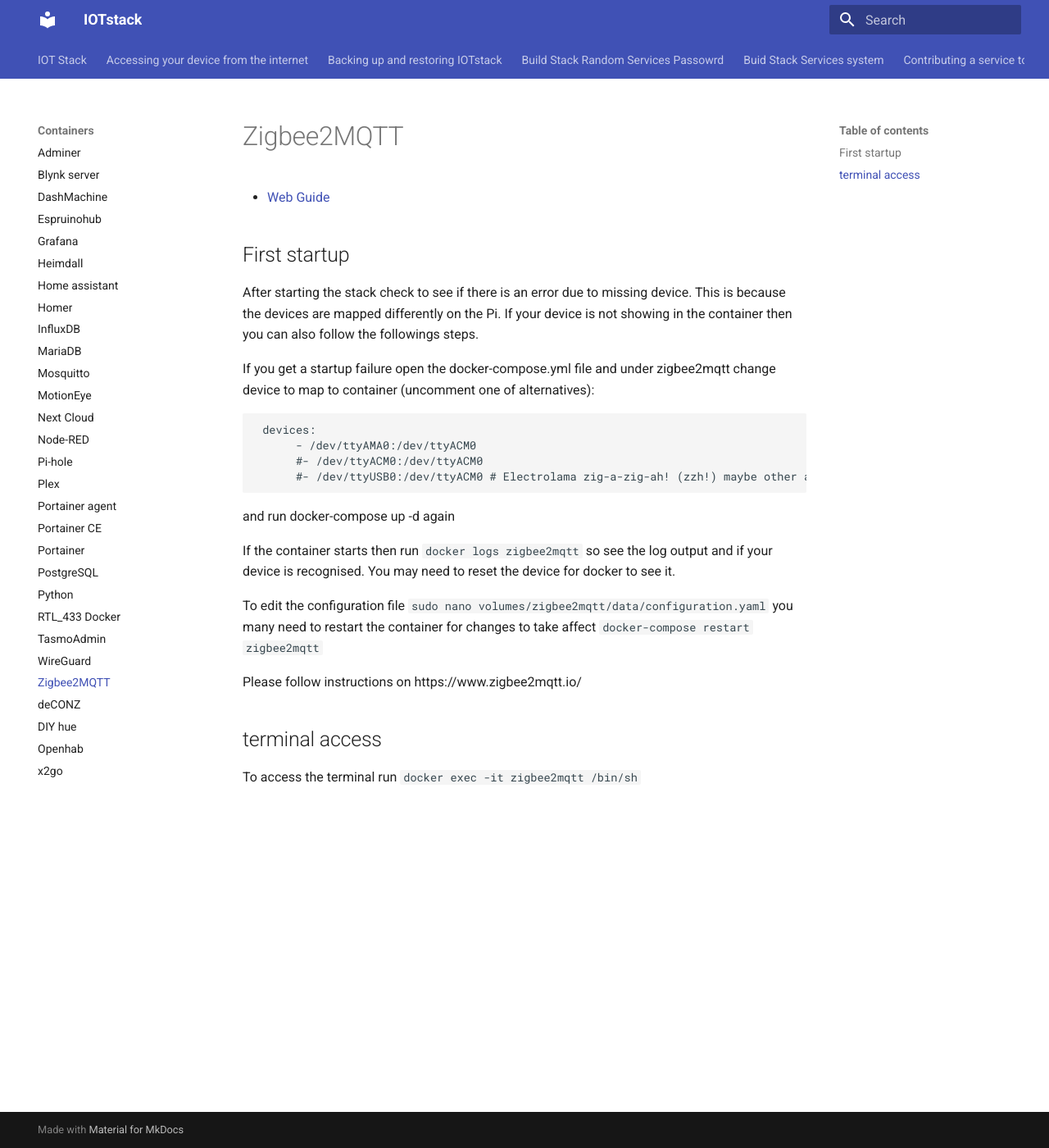
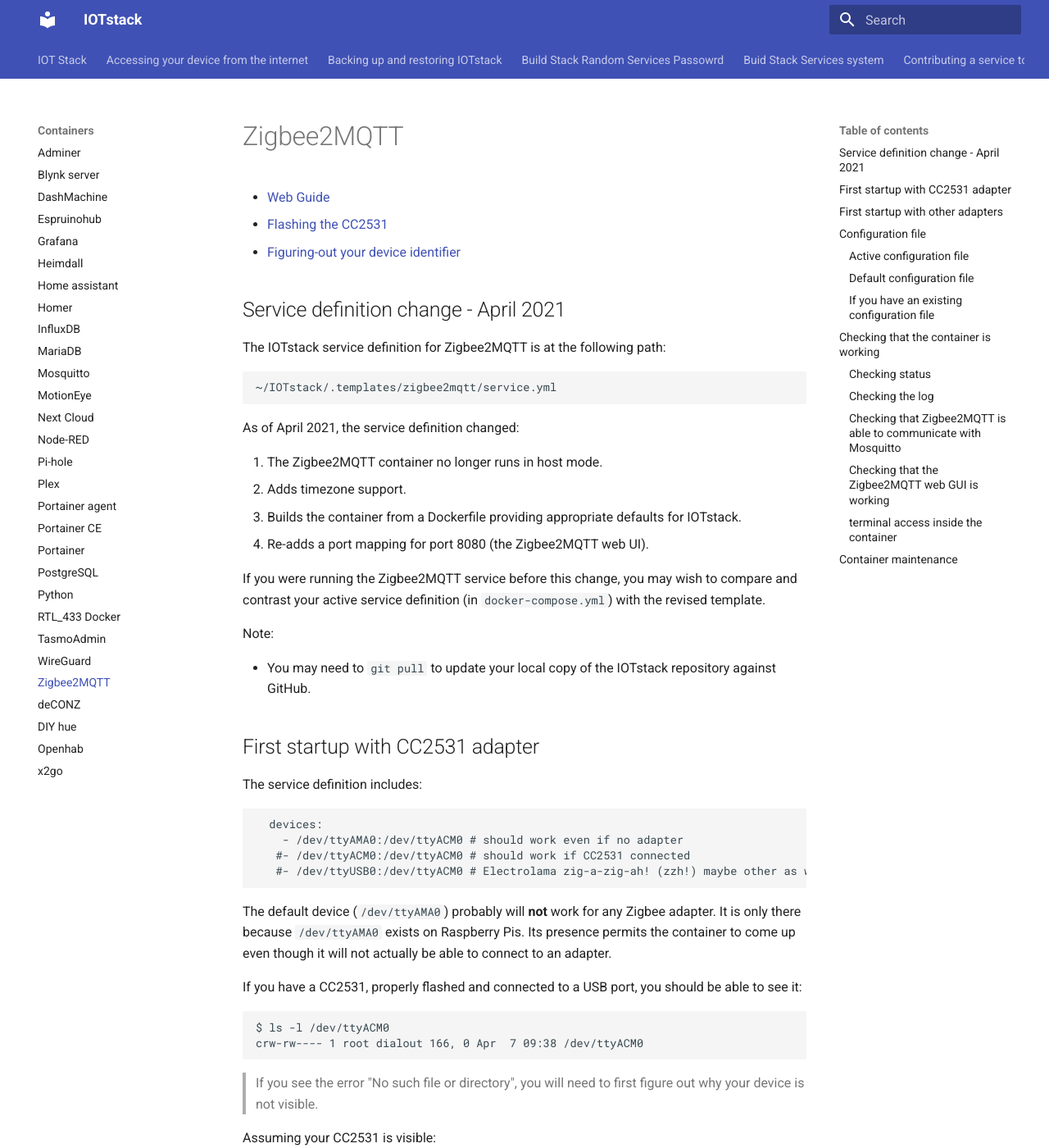
Before and after one commit to gcgarner/IOTstack, an MkDocs documentation site: the page built from docs/Containers/Zigbee2MQTT.md, in a window 1280 px wide and 1400 px high. Shown: the whole window at 82% size. Built offline with MkDocs 1.6.1 and Material for MkDocs 9.7.7, drawn with Linux system fonts in a browser that asks for light colours; some of the changed text lies outside the part shown.

Commit message:
Zigbee2MQTT - IOTstack-friendliness - PR 1 of 2 (master branch)
Changes Zigbee2MQTT service definition:

1. Moves container out of host mode.
2. Re-adds port 8080:8080 mapping (web UI).
3. Adds TZ environment variable (to make it clear container supports this).
4. More comments on devices list.
5. Adds new-menu network (iotstack_nw).
6. Builds container from Dockerfile to support sensible IOTstack defaults:
	* Referencing Mosquitto by container name rather than localhost
	* Enables Zigbee2MQTT web UI by default
7. Expands documentation.

First-time users should only ever have to work out how their adapter presents itself and define it appropriately in the device list.

Dockerfile-based build will not be picked up unless user recreates the service from its template.

Changes to internal default configuration file will not overwrite existing configuration files. Internal defaults will only become active on first install or if persistent storage area is erased.

Also changes service definition for Zigbee2MQTT_Assistant:

1. Adds new-menu network (iotstack_nw).

````diff
--- a/docs/Containers/Zigbee2MQTT.md
+++ b/docs/Containers/Zigbee2MQTT.md
@@ -1,27 +1,221 @@
 # Zigbee2MQTT
-* [Web Guide](https://www.zigbee2mqtt.io/information/docker.html)
 
-## First startup
+* [Web Guide](https://www.zigbee2mqtt.io)
+* [Flashing the CC2531](https://www.zigbee2mqtt.io/information/flashing_the_cc2531.html)
+* [Figuring-out your device identifier](https://www.zigbee2mqtt.io/getting_started/running_zigbee2mqtt.html)
 
-After starting the stack check to see if there is an error due to missing device. This is because the devices are mapped differently on the Pi. If your device is not showing in the container then you can also follow the followings steps.
+## Service definition change - April 2021
 
-If you get a startup failure open the docker-compose.yml file and under zigbee2mqtt change device to map to container (uncomment one of alternatives):
+The IOTstack service definition for Zigbee2MQTT is at the following path:
 
-```yml
- devices:
-      - /dev/ttyAMA0:/dev/ttyACM0
-      #- /dev/ttyACM0:/dev/ttyACM0
-      #- /dev/ttyUSB0:/dev/ttyACM0 # Electrolama zig-a-zig-ah! (zzh!) maybe other as well
+```
+~/IOTstack/.templates/zigbee2mqtt/service.yml
 ```
 
-and run docker-compose up -d again
+As of April 2021, the service definition changed:
 
-If the container starts then run `docker logs zigbee2mqtt` so see the log output and if your device is recognised. You may need to reset the device for docker to see it.
+1. The Zigbee2MQTT container no longer runs in host mode.
+2. Adds timezone support.
+3. Builds the container from a Dockerfile providing appropriate defaults for IOTstack.
+4. Re-adds a port mapping for port 8080 (the Zigbee2MQTT web UI).
 
-To edit the configuration file `sudo nano volumes/zigbee2mqtt/data/configuration.yaml` you many need to restart the container for changes to take affect `docker-compose restart zigbee2mqtt`
+If you were running the Zigbee2MQTT service before this change, you may wish to compare and contrast your active service definition (in `docker-compose.yml`) with the revised template.
 
-Please follow instructions on https://www.zigbee2mqtt.io/
+Note:
 
-## terminal access
+* You may need to `git pull` to update your local copy of the IOTstack repository against GitHub.
 
-To access the terminal run `docker exec -it zigbee2mqtt /bin/sh`
+## First startup with CC2531 adapter
+
+The service definition includes:
+
+```
+  devices:
+    - /dev/ttyAMA0:/dev/ttyACM0 # should work even if no adapter
+   #- /dev/ttyACM0:/dev/ttyACM0 # should work if CC2531 connected
+   #- /dev/ttyUSB0:/dev/ttyACM0 # Electrolama zig-a-zig-ah! (zzh!) maybe other as well
+```
+
+The default device (`/dev/ttyAMA0`) probably will **not** work for any Zigbee adapter. It is only there because `/dev/ttyAMA0` exists on Raspberry Pis. Its presence permits the container to come up even though it will not actually be able to connect to an adapter.
+
+If you have a CC2531, properly flashed and connected to a USB port, you should be able to see it:
+
+```
+$ ls -l /dev/ttyACM0
+crw-rw---- 1 root dialout 166, 0 Apr  7 09:38 /dev/ttyACM0
+```
+
+> If you see the error "No such file or directory", you will need to first figure out why your device is not visible.
+
+Assuming your CC2531 is visible:
+
+1. Change the device mapping in `docker-compose.yml` to deactivate `ttyAMA0` in favour of activating `ttyACM0`:
+
+	```
+	  devices:
+	   #- /dev/ttyAMA0:/dev/ttyACM0 # should work even if no adapter
+	    - /dev/ttyACM0:/dev/ttyACM0 # should work if CC2531 connected
+	   #- /dev/ttyUSB0:/dev/ttyACM0 # Electrolama zig-a-zig-ah! (zzh!) maybe other as well
+	```
+
+2. Bring up the container:
+
+	```
+	$ cd ~/IOTstack
+	$ docker-compose up -d zigbee2mqtt
+	```
+
+You can also follow the instructions in the Zigbee2MQTT documentation to [work out the identifier of your device](https://www.zigbee2mqtt.io/getting_started/running_zigbee2mqtt.html) and use that instead of `/dev/ttyACM0`. Then, your `docker-compose.yml` might look something like this:
+
+```
+  devices:
+   #- /dev/ttyAMA0:/dev/ttyACM0 # should work even if no adapter
+   #- /dev/ttyACM0:/dev/ttyACM0 # should work if CC2531 connected
+   #- /dev/ttyUSB0:/dev/ttyACM0 # Electrolama zig-a-zig-ah! (zzh!) maybe other as well
+    - "/dev/serial/by-id/usb-Texas_Instruments_TI_CC2531_USB_CDC___xxx:/dev/ttyACM0"
+```
+
+## First startup with other adapters
+
+Similar principles apply if you use other adapters. You must work out how the adapter presents itself on your Raspberry Pi and then map it to `/dev/ttyACM0` **inside** the container (ie the common right hand side of every device definition).
+
+## Configuration file
+
+### Active configuration file
+
+Under IOTstack, the **active** configuration file for Zigbee2MQTT appears at the following path:
+
+```
+~/IOTstack/volumes/zigbee2mqtt/data/configuration.yaml
+```
+
+After you make any changes to the configuration file (using `sudo`), you need to inform the running container by:
+
+```
+$ cd ~/IOTstack
+$ docker-compose restart zigbee2mqtt
+```
+
+### Default configuration file
+
+The IOTstack version of Zigbee2MQTT is built using a Dockerfile located at:
+
+```
+~/IOTstack/.templates/zigbee2mqtt/Dockerfile
+```
+
+The Dockerfile downloads the **base** `koenkk/zigbee2mqtt` image from DockerHub and then alters the **default** configuration file as it builds a **local** image to:
+
+* change the default MQTT server URL from "mqtt://localhost" to "mqtt://mosquitto"; and
+* activate the Zigbee2MQTT web interface on port 8080.
+
+Those changes are intended to help new IOTstack installations get started with a minimum of fuss.
+
+However, the **default** configuration file will only become the **active** configuration file in two situations:
+
+* On a first install of Zigbee2MQTT; or
+* If you erase the container's persistent storage area. For example:
+
+	```
+	$ cd ~/IOTstack
+	$ docker-compose stop zigbee2mqtt
+	$ docker-compose rm -f zigbee2mqtt
+	$ sudo rm -rf ./volumes/zigbee2mqtt
+	$ docker-compose up -d zigbee2mqtt
+	```
+
+In either of those situations, the **active** configuration file will be initialised by copying the **default** configuration file into place as the container comes up.
+
+### If you have an existing configuration file
+
+If you have an existing **active** Zigbee2MQTT configuration file, you may need to make two changes:
+
+1. Alter the Mosquitto URL:
+
+	- *before:*
+
+		```
+		server: 'mqtt://localhost'
+		```
+	- *after:*
+
+		```
+		server: 'mqtt://mosquitto'
+		```
+
+2. Enable the web interface (if necessary):
+
+	- *append:*
+
+		```
+		frontend:
+		  port: 8080
+		```
+
+## Checking that the container is working
+
+### Checking status
+
+```
+$ docker ps --format "table {{.Names}}\t{{.RunningFor}}\t{{.Status}}" --filter name="zigbee2mqtt"
+NAMES         CREATED       STATUS
+zigbee2mqtt   2 hours ago   Up 2 hours
+```
+
+You are looking for signs that the container is restarting (ie the "Status" column only ever shows a low number of seconds).
+
+### Checking the log
+
+```
+$ docker logs zigbee2mqtt
+```
+
+You are looking for evidence of malfunction.
+
+### Checking that Zigbee2MQTT is able to communicate with Mosquitto
+
+If you have the Mosquitto clients installed (`sudo apt install -y mosquitto-clients`), you can run the following command:
+
+```
+$ mosquitto_sub -v -h "localhost" -t "zigbee2mqtt/#" -F "%I %t %p"
+```
+
+One of two things will happen:
+
+* *silence,* indicating that Zigbee2MQTT is **not** able to communicate with Mosquitto.
+* *chatter,* proving that Zigbee2MQTT **can** communicate with Mosquitto.
+
+Terminate the `mosquitto_sub` command with a Control-C.
+
+### Checking that the Zigbee2MQTT web GUI is working
+
+Open a browser, and point it to port 8080 on your Raspberry Pi. You should see the Zigbee2MQTT interface.
+
+### terminal access inside the container
+
+To access the terminal run:
+
+```
+$ docker exec -it zigbee2mqtt ash
+```
+
+> `ash` is **not** a typo!
+
+When you want to leave the container, either type `exit` and press return, or press Control-D.
+
+## Container maintenance
+
+Because the Zigbee2MQTT container is built from a Dockerfile, a normal `pull` command will not automatically download any updates released on DockerHub.
+
+When you become aware of a new version of Zigbee2MQTT being released on DockerHub, do the following:
+
+```
+$ cd ~IOTstack
+$ docker-compose build --no-cache --pull zigbee2mqtt
+$ docker-compose up -d zigbee2mqtt
+$ docker system prune
+```
+
+Note:
+
+* Sometimes it is necessary to repeat the `docker system prune` command.
````
Also changed, not shown: 3 other files.
